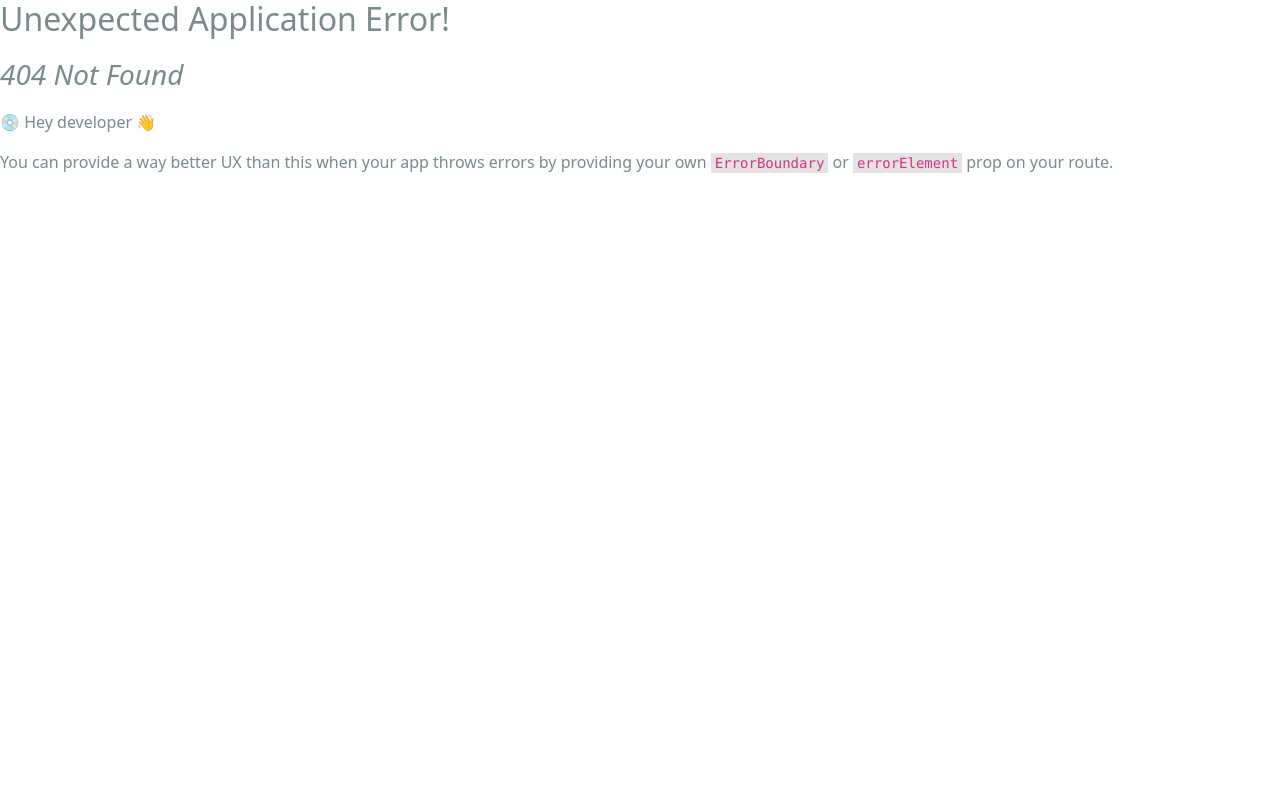
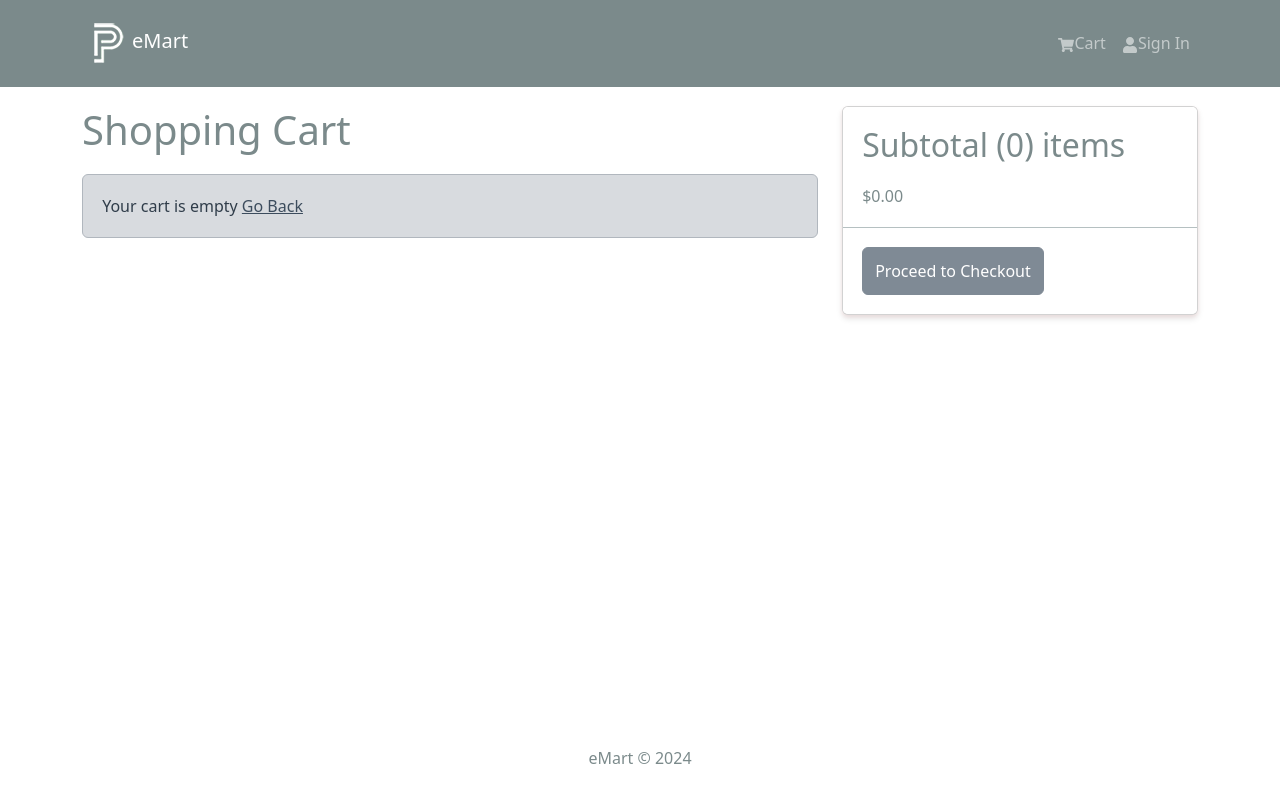
Before and after one commit to SanjilSaurav/eMart, a React (Create React App) app in the folder frontend/: page /cart in a window 1280 px wide. Before the commit this address had no page. Shown: the top 802 px of the page. Built offline with nearby package versions, Linux system fonts and the light colour scheme.

Commit message:
Cart Screen and functionality to add to cart

```diff
--- a/frontend/src/components/Header.jsx
+++ b/frontend/src/components/Header.jsx
@@ -1,10 +1,12 @@
-import{ Navbar, Nav, Container } from 'react-bootstrap';
+import{ Badge, Navbar, Nav, Container } from 'react-bootstrap';
 import { FaShoppingCart, FaUser } from 'react-icons/fa';
 import { LinkContainer } from 'react-router-bootstrap';
+import { useSelector } from 'react-redux';
 import logo from '../assets/logo.png';
 import { Link } from 'react-router-dom';
 
 const Header = () => {
+    const { cartItems } = useSelector((state) => state.cart);
   return (
     <header>
         <Navbar bg="dark" variant='dark' expand='lg' collapseOnSelect>
@@ -19,7 +21,13 @@ const Header = () => {
                 <Navbar.Collapse id='basic-navbar-nav'>
                     <Nav className='ms-auto'>
                         {/* <LinkContainer to='/cart'> */}
-                            <Nav.Link as={Link} to='/cart'><FaShoppingCart/>Cart</Nav.Link>
+                            <Nav.Link as={Link} to='/cart'><FaShoppingCart/>Cart{
+                                cartItems.length > 0 && (
+                                    <Badge pill bg='success' style={{marginLeft: '5px'}}>
+                                        { cartItems.reduce((a, c) => a+c.qty, 0)}
+                                    </Badge>
+                                )
+                            }</Nav.Link>
                         {/* </LinkContainer> */}
                         {/* <LinkContainer to='/login'> */}
                             <Nav.Link as={Link} to='/login'><FaUser/>Sign In</Nav.Link>
--- a/frontend/src/index.js
+++ b/frontend/src/index.js
@@ -15,12 +15,14 @@ import App from './App';
 import reportWebVitals from './reportWebVitals';
 import HomeScreen from './screens/HomeScreen';
 import ProductScreen from './screens/ProductScreen';
+import CartScreen from './screens/CartScreen';
 
 const router = createBrowserRouter(
   createRoutesFromElements(
     <Route path="/" element={<App/>}>
       <Route index={true} path='/' element={<HomeScreen/>}/>
-      <Route index={true} path='/product/:id' element={<ProductScreen/>}/>
+      <Route path='/product/:id' element={<ProductScreen/>}/>
+      <Route path='/cart' element={<CartScreen/>}/>
     </Route>
   )
 )
--- /dev/null
+++ b/frontend/src/screens/CartScreen.jsx
@@ -0,0 +1,96 @@
+import { Link, useNavigate } from "react-router-dom";
+import { useDispatch, useSelector } from "react-redux";
+import { Row, Col, ListGroup, Image, Form, Button, Card } from "react-bootstrap";
+import { FaTrash } from "react-icons/fa";
+import Message from "../components/Message";
+import { addToCart, removeFromCart } from "../slices/cartSlice";
+
+const CartScreen = () => {
+    const navigate = useNavigate();
+    const dispatch = useDispatch();
+
+    const cart = useSelector((state) => state.cart);
+    const { cartItems } = cart;
+
+    const addToCartHandler = async (product, qty) => {
+        dispatch(addToCart({...product, qty}));
+    }
+
+    const removeFromCartHandler = async (id) => {
+        dispatch(removeFromCart(id));
+    }
+
+    const checkoutHandler = () => {
+        navigate('/login?redirect=/shipping')
+    }
+
+  return (
+    <Row>
+        <Col md={8}>
+            <h1 style={{marginBottom: '20px' }}>Shopping Cart</h1>
+            {cartItems.length === 0 ? (
+                <Message>
+                    Your cart is empty <Link to='/'>Go Back</Link>
+                </Message>
+            ): (
+                <ListGroup variant="flush">
+                    {cartItems.map((item) => (
+                        <ListGroup.Item key={item._id}>
+                            <Row>
+                                <Col md={2}>
+                                    <Image src={item.image} alt={item.name} fluid rounded />
+                                </Col>
+                                <Col md={3}>
+                                    <Link to={`/products/${item._id}`}>{item.name}</Link>
+                                </Col>
+                                <Col md={2}>${item.price}</Col>
+                                <Col md={2}>
+                                    <Form.Control
+                                        as='select'
+                                        value={item.qty}
+                                        onChange={(e) => addToCartHandler(item, Number(e.target.value))}
+                                    >
+                                        {[...Array(item.countInStock).keys()].map((x) => (
+                                            <option key={x + 1} value={x + 1}>
+                                                {x + 1}
+                                            </option>
+                                        ))}
+                                    </Form.Control>
+                                </Col>
+                                <Col md={2}>
+                                    <Button type="button" variant="light" onClick={() => removeFromCartHandler(item._id)}>
+                                        <FaTrash/>
+                                    </Button>
+                                </Col>
+                            </Row>
+                        </ListGroup.Item>
+                    ))}
+                </ListGroup>
+            )}
+        </Col>
+        <Col md={4}>
+            <Card>
+                <ListGroup variant="flush">
+                    <ListGroup.Item>
+                        <h2>
+                            Subtotal ({ cartItems.reduce((acc, item) => acc + item.qty, 0)}) items
+                        </h2>
+                        ${ cartItems.reduce((acc, item) => acc + item.price, 0).toFixed(2)}
+                    </ListGroup.Item>
+                    <ListGroup.Item>
+                        <Button type="button"
+                            className="btn-block"
+                            disabled={cartItems.length === 0}
+                            onClick={ checkoutHandler}
+                            >
+                                Proceed to Checkout
+                        </Button>
+                    </ListGroup.Item>
+                </ListGroup>
+            </Card>
+        </Col>
+    </Row>
+  )
+}
+
+export default CartScreen
--- a/frontend/src/screens/ProductScreen.jsx
+++ b/frontend/src/screens/ProductScreen.jsx
@@ -1,15 +1,31 @@
-import { useParams } from 'react-router-dom'
+import { useState } from 'react';
+import { useParams, useNavigate } from 'react-router-dom'
 import { Link } from 'react-router-dom';
-import { Row,Col, Image, ListGroup, Card, Button } from 'react-bootstrap';
+import { Form, Row,Col, Image, ListGroup, Card, Button } from 'react-bootstrap';
+import { useDispatch } from 'react-redux';
 import Rating from '../components/Rating';
 import { useGetProductDetailsQuery } from '../slices/productsApiSlice';
 import Loader from '../components/Loader';
 import Message from '../components/Message';
+import { addToCart } from '../slices/cartSlice';
 
 
 const ProductScreen = () => {
     const { id: productId } = useParams();
-    const { data: product, isLoading, error } = useGetProductDetailsQuery(productId);
+
+    const dispatch = useDispatch();
+    const navigate = useNavigate();
+
+    const [qty, setQty] = useState(1);
+
+    const addToCartHandler = () => {
+        dispatch(addToCart({...product, qty }));
+        navigate('/cart')
+    }
+
+    const { data: product,
+            isLoading,
+            error } = useGetProductDetailsQuery(productId);
 
 
   return (
@@ -58,11 +74,34 @@ const ProductScreen = () => {
                             </Col>
                         </Row>
                     </ListGroup.Item>
+
+                    {product.countInStock >0 && (
+                        <ListGroup.Item>
+                            <Row>
+                                <Col>Qty</Col>
+                                <Col>
+                                    <Form.Control
+                                        as='select'
+                                        value={qty}
+                                        onChange={(e) => setQty(Number(e.target.value))}
+                                    >
+                                        {[...Array(product.countInStock).keys()].map((x) => (
+                                            <option key={x + 1} value={x + 1}>
+                                                {x + 1}
+                                            </option>
+                                        ))}
+                                    </Form.Control>
+                                </Col>
+                            </Row>
+                        </ListGroup.Item>
+                    )}
+
                     <ListGroup.Item>
                         <Button
                             className='btn-block'
                             type='button'
-                            disabled={product.countInStock ===0}>
+                            disabled={product.countInStock ===0}
+                            onClick={addToCartHandler}>
                                 Add to Cart
                         </Button>
                     </ListGroup.Item>
--- /dev/null
+++ b/frontend/src/slices/cartSlice.js
@@ -0,0 +1,33 @@
+import { createSlice } from "@reduxjs/toolkit";
+import { updateCart } from "../utils/cartUtils";
+
+const initialState = localStorage.getItem("cart") ? JSON.parse(localStorage.getItem("cart")) : {cartItems: []};
+
+
+const cartSlice = createSlice({
+    name: "cart",
+    initialState,
+    reducers: {
+        addToCart: (state, action) => {
+            const item = action.payload;
+
+            const existItem = state.cartItems.find((x) => x._id === item._id);
+
+            if(existItem){
+                state.cartItems = state.cartItems.map((x) =>
+                x._id === existItem._id ? item : x);
+            } else {
+                state.cartItems = [...state.cartItems, item];
+            }
+            return updateCart(state);
+        },
+        removeFromCart: (state, action) => {
+            state.cartItems = state.cartItems.filter((x) => x._id !== action.payload);
+            return updateCart(state);
+        }
+    },
+});
+
+export const { addToCart, removeFromCart } = cartSlice.actions;
+
+export default cartSlice.reducer;
--- a/frontend/src/store.js
+++ b/frontend/src/store.js
@@ -1,9 +1,11 @@
 import { configureStore } from '@reduxjs/toolkit';
 import { apiSlice } from './slices/apiSlice';
+import cartSliceReducer from './slices/cartSlice';
 
 const store = configureStore({
     reducer: {
         [apiSlice.reducerPath]: apiSlice.reducer,
+        cart: cartSliceReducer,
     },
     middleware: (getDefaultMiddleware) => getDefaultMiddleware().concat(apiSlice.middleware),
     devTools: true,
--- /dev/null
+++ b/frontend/src/utils/cartUtils.js
@@ -0,0 +1,22 @@
+export const addDecimals = (num) => {
+    return (Math.round(num * 100)/100).toFixed(2);
+}
+
+export const updateCart = (state) => {
+    //Calculate items price
+    state.itemsPrice = addDecimals(state.cartItems.reduce((acc, item) =>acc + item.price * item.qty, 0));
+    //Calculate shipping price(If order is over $100 then free, else $10 shipping)
+    state.shippingPrice = addDecimals(state.itemsPrice>100 ? 0 : 10);
+
+    //Calculate taxes price (15% tax)
+    state.taxPrice = addDecimals(Number((0.15 * state.itemsPrice).toFixed(2)));
+
+    //Calculate total price
+    state.totalPrice = (
+        Number(state.itemsPrice) +
+        Number(state.shippingPrice) +
+        Number(state.taxPrice)
+    ).toFixed(2);
+
+    localStorage.setItem('cart', JSON.stringify(state));
+}
```
